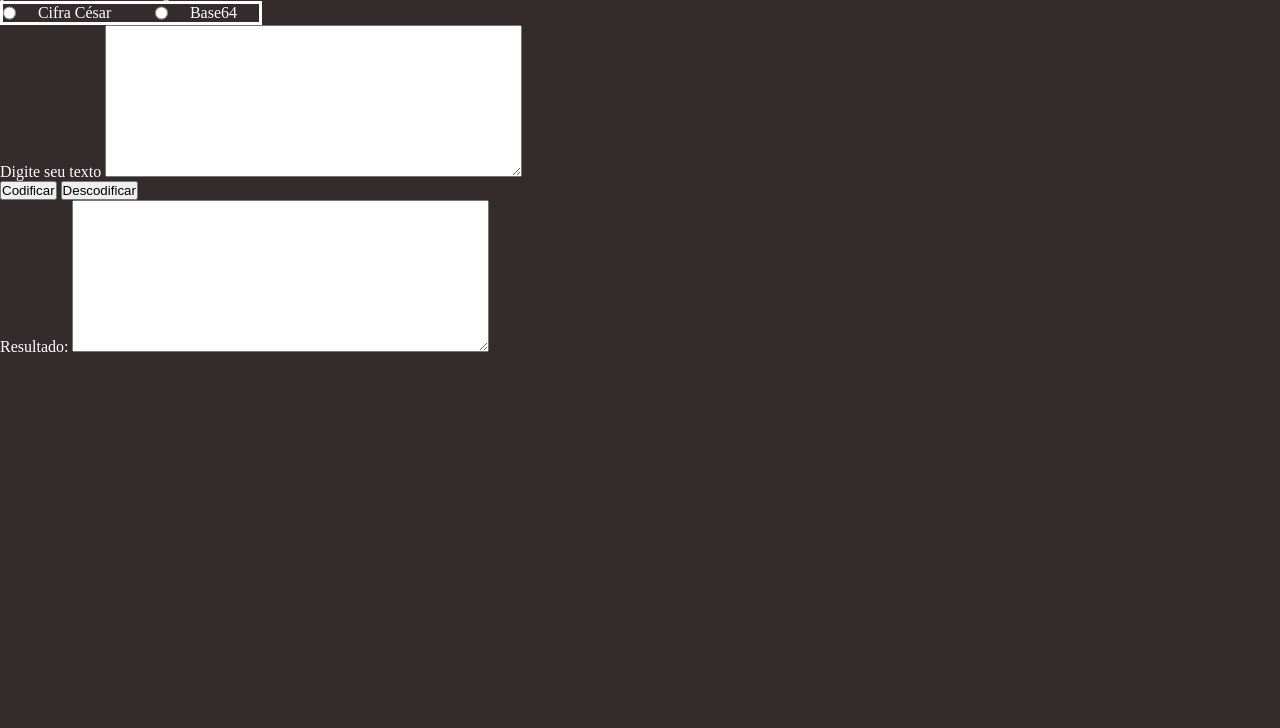
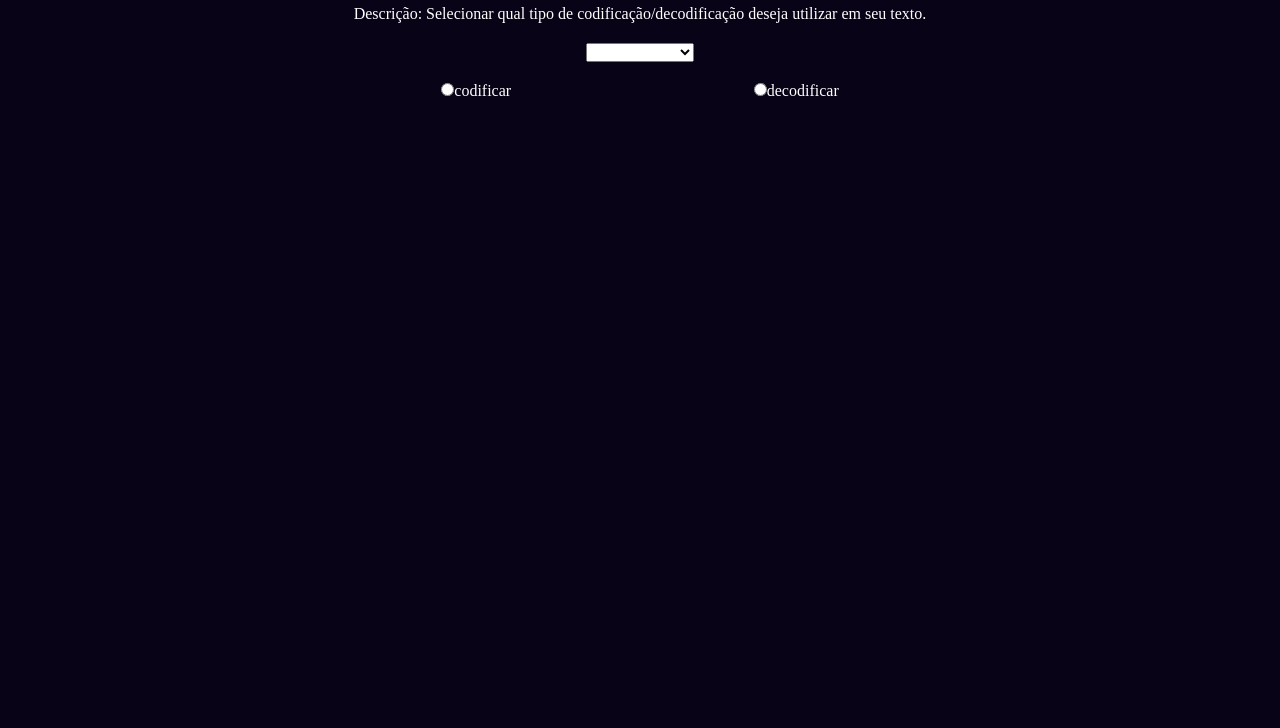
Before and after one commit to victorfaccioli/Codificar, a plain HTML site: page index.html in a window 1280 px wide. Shown: the part 72-800 px from the top of the page. Drawn offline with Linux system fonts and the light colour scheme.

Commit message:
Mudança no html e adicionando function no js

```diff
--- a/asstes/css/style.css
+++ b/asstes/css/style.css
@@ -8,21 +8,63 @@ body{
     flex-direction: column;
     align-items: center;
     justify-content: center;
-    background-color: rgb(52, 44, 44);
+    background-color: rgb(8, 3, 22);
     color: rgb(255, 255, 255);
 }
-form > .form-radio{
-    align-self: center;
+h1{
+    padding-top: 20px;
+}
+form{
     display: flex;
-    width: 20%;
-    border: solid;
-}
-.form-radio{
-    display: flex;
-    justify-content: space-between;
-    width: 30%;
+    justify-content: center;
+    align-items: center;
+    flex-direction: column;
+    width: 100%;
 }
 .description{
-    color: rgb(255, 255, 255);
+    display: flex;
+    justify-content: center;
+    width: 100%;
+    padding: 20px 0;
+}
+
+/* Estilo para quando usar js para aparecer textarea */
+.formText{
+    display: flex;
+    flex-direction: column;
+    padding: 20px 0;
+}
+
+.formText label{
+    justify-content: center;
+    padding: 5px 0;
+}
+.description1{
+    display: flex;
+    justify-content: center;
+    width: 100%;
+    padding: 20px 0;
+}
+.radio{
+    display: flex;
+    justify-content: space-around;
+    align-items: center;
+
+    width: 50%;
+    padding: 20px;
 
 }
+.radio label{
+
+}
+
+.form-result{
+    display: none;
+    flex-direction: column;
+
+}
+.form-result label{
+    display: none;
+    justify-content: center;
+    padding: 5px 0;
+}
--- a/asstes/js/script.js
+++ b/asstes/js/script.js
@@ -0,0 +1,56 @@
+const form = document.querySelector('form')
+
+
+function textAreaOn(valor){
+
+    if(valor === 'cesar'){
+    const formText = document.createElement('div')
+    formText.setAttribute ('class','formText')
+    form.appendChild(formText)
+
+    const label = document.createElement('label')
+    label.setAttribute('for','text')
+    formText.appendChild(label)
+
+    const textLabel = document.createTextNode('Digite seu texto:')
+    label.appendChild(textLabel)
+
+    const textArea = document.createElement('textarea')
+    textArea.setAttribute('id','text')
+    textArea.setAttribute('name','text')
+    textArea.setAttribute('rows','9')
+    textArea.setAttribute('cols','50')
+    formText.appendChild(textArea)
+
+    const description = document.createElement('div')
+    description.setAttribute ('class','description1')
+    form.appendChild(description)
+
+    const paragrafo = document.createElement('p')
+    description.appendChild(paragrafo)
+    const texto = document.createTextNode('Clique na opção desejada para o resultado.')
+    paragrafo.appendChild(texto)
+
+    const radio = document.createElement('div')
+    radio.setAttribute('class','radio')
+    form.appendChild(radio)
+
+    const labelradio1 = document.createElement('label')
+    radio.appendChild(labelradio1)
+    const inputradio1 = document.createElement('input')
+    inputradio1.setAttribute()
+
+
+
+
+
+
+
+
+
+
+
+
+
+}
+}
--- a/index.html
+++ b/index.html
@@ -9,31 +9,38 @@
 </head>
 <body>
     <h1>Codificador</h1>
+    <div class="description">
+        <p>
+            Descrição: Selecionar qual tipo de codificação/decodificação deseja utilizar em seu texto.
+        </p>
+    </div>
     <form action="">
-        <div class="description">
-            <p>Descrição: Selecionar qual tipo de codificação quer no seu texto Cifra de cesar ou Base64. Clique no botão "Codificar" para que o seu texto apareça criptografado ou clique no botão "Descodificar" para descodificar texto digitado</p>
-        </div>
-        <div class="form-radio">
-            <input type="radio" id="cifraCesar" name="cifraCesar" value="cesar">
-            <label for="cifraCesar">Cifra César</label><br>
-            <input type="radio" id="base64" name="base64" value="base64">
-            <label for="base64">Base64</label><br>
-        </div>
-        <div class="form-text">
-            <label for="text">Digite seu texto</label>
-            <textarea id="text" name="text" rows="10" cols="50">
-            </textarea>
+
+        <div class="formSelect">
+
+            <select name="select" id="selectCript" onchange="textAreaOn(this.value)">
+                <option value="selecionar"></option>
+                <option value="cesar">Cifra de César</option>
+                <option value="base">Base64</option>
+            </select>
+
         </div>
 
-        <input type="submit" value="Codificar">
-        <input type="submit" value="Descodificar">
 
         <div class="form-result">
             <label for="text">Resultado: </label>
-            <textarea id="text" name="text" rows="10" cols="50">
+            <textarea id="text" name="text" rows="9" cols="50">
             </textarea>
         </div>
+        <div class="radio">
+
+        <label><input type="radio" value="1" name="my-radio">codificar</label>
+        <label><input type="radio" value="2" name="my-radio">decodificar</label>
+        </div>
+
     </form>
+
+
 
     <script src="asstes/js/script.js"></script>
 </body>
```
